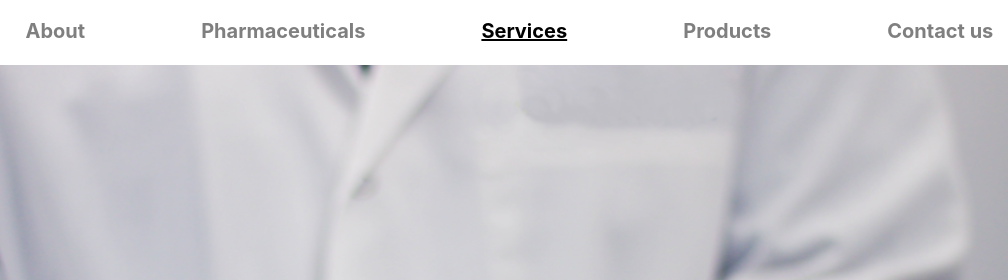
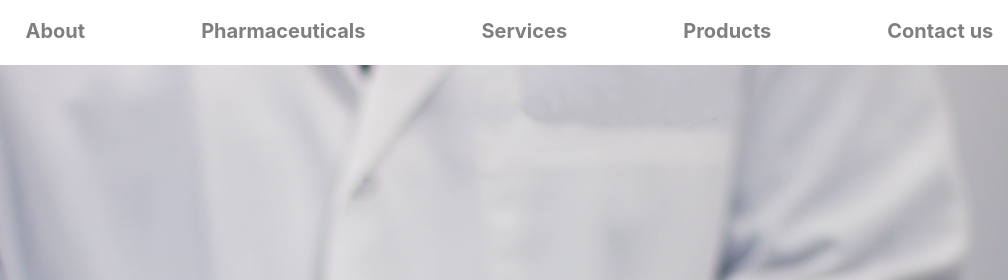
Before and after one commit to briannabeshkin/briannabeshkin.github.io, a plain HTML site: page Pharmacy/index.html in a window 1280 px wide. Shown: the top 280 px of the page, 272-1280 px from the left. Drawn offline with nearby package versions, Linux system fonts and the light colour scheme.

Commit message:
Update index.html

```diff
--- a/Pharmacy/index.html
+++ b/Pharmacy/index.html
@@ -29,7 +29,7 @@
                  <a class="nav-link" href="pharmaceuticals.html">Pharmaceuticals</a>
                </li>
                <li class="nav-item">
-                 <a class="nav-link" id="current" href="services.html">Services</a>
+                 <a class="nav-link" href="services.html">Services</a>
                </li>
                <li class="nav-item">
                 <a class="nav-link" href="products.html">Products</a>
```
